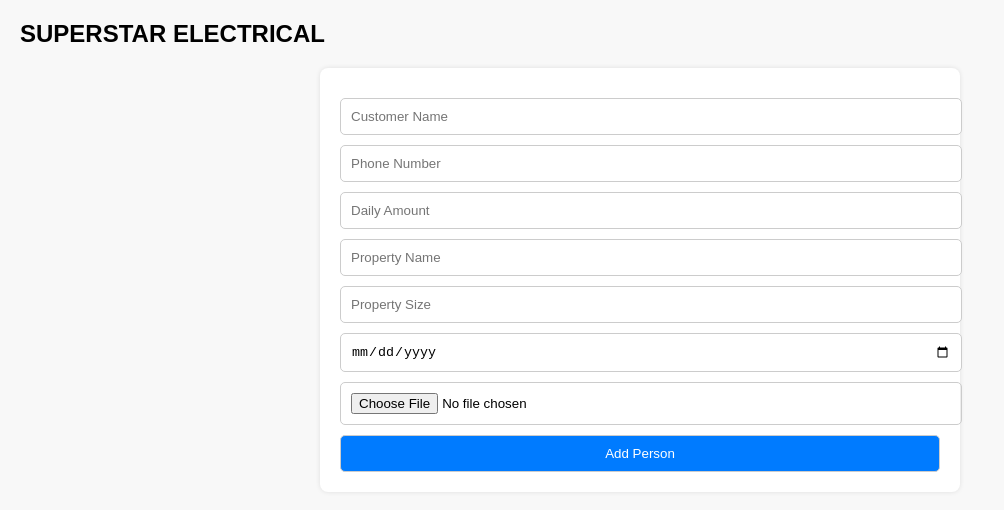
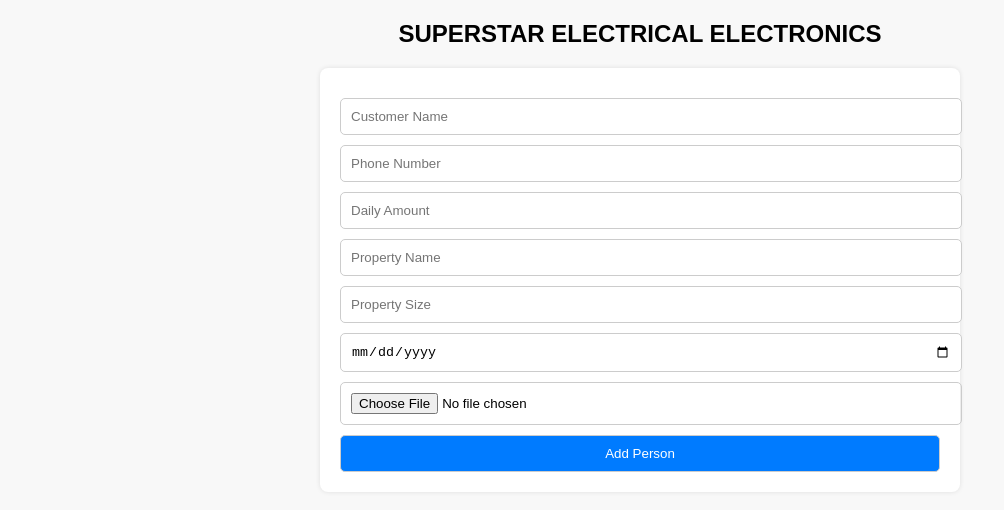
Before and after one commit to ECASHparttern/superstar-rental, a plain HTML site: page index.html in a window 1280 px wide. Shown: the whole page, without its empty margins (0-1004 px from the left). Drawn offline with Linux system fonts and the light colour scheme.

Commit message:
Update index.html

```diff
--- a/index.html
+++ b/index.html
@@ -7,7 +7,7 @@
 </head>
 <body>
 
-  <h2>SUPERSTAR ELECTRICAL</h2>
+  <h2 style="text-align:center;">SUPERSTAR ELECTRICAL ELECTRONICS</h2>
   <form id="rentalForm">
     <input type="text" id="name" placeholder="Customer Name" required />
     <input type="tel" id="phone" placeholder="Phone Number" required />
```
